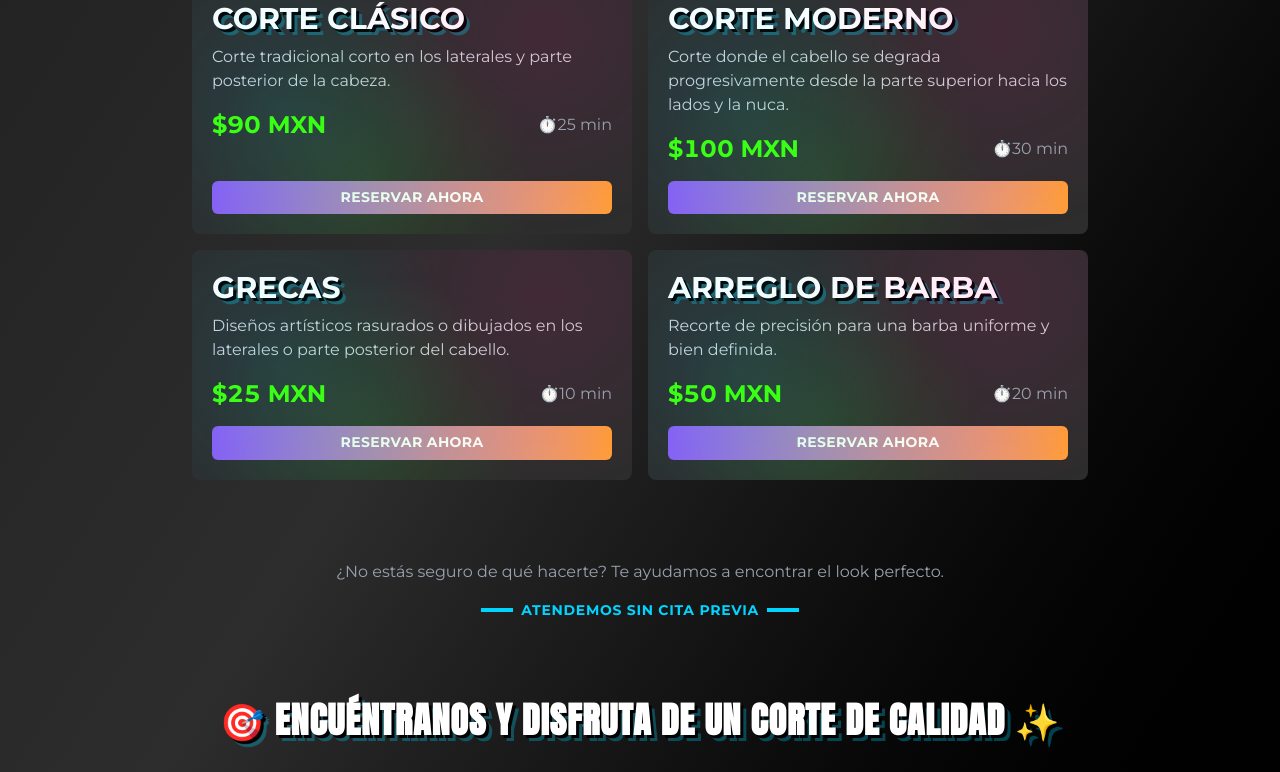
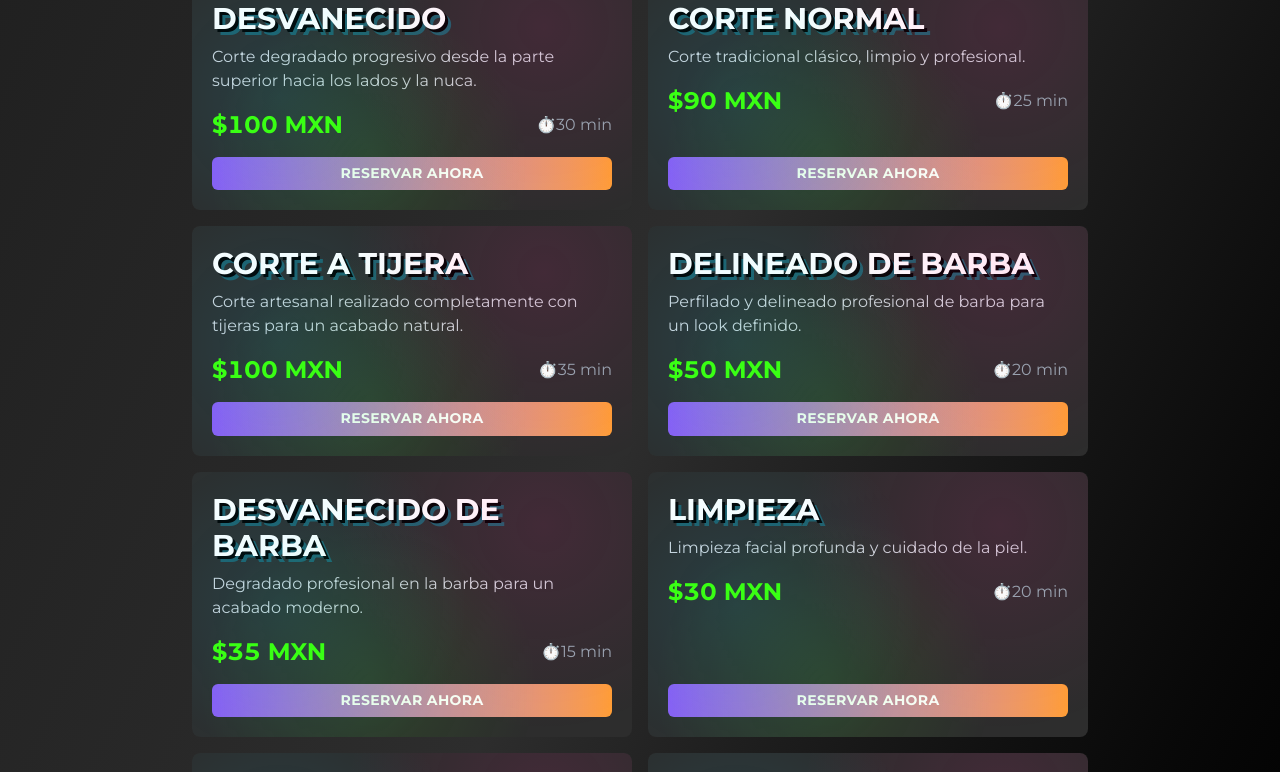
Before and after one commit to mael2021/barbershop, a React (Vite) app: page / in a window 1280 px wide. Shown: the part 965-1737 px from the top of the page. Built offline with nearby package versions, Linux system fonts and the light colour scheme; no server answers.

Commit message:
Cambie informacion, mejore interfaz etc

```diff
--- a/src/consts/services.ts
+++ b/src/consts/services.ts
@@ -2,31 +2,75 @@ import type { Service } from "@/types";
 
 export const services: Service[] = [
   {
-    name: "Corte Clásico",
-    description: "Corte tradicional corto en los laterales y parte posterior de la cabeza.",
+    name: "Desvanecido",
+    description: "Corte degradado progresivo desde la parte superior hacia los lados y la nuca.",
+    price: 100,
+    duration: "30 min",
+    image: "/images/services/desvanecido.jpg",
+  },
+  {
+    name: "Corte Normal",
+    description: "Corte tradicional clásico, limpio y profesional.",
     price: 90,
     duration: "25 min",
-    image: "/images/services/classic-cut.jpg",
+    image: "/images/services/corte-normal.jpg",
   },
   {
-    name: "Corte Moderno",
-    description: "Corte donde el cabello se degrada progresivamente desde la parte superior hacia los lados y la nuca.",
+    name: "Corte a Tijera",
+    description: "Corte artesanal realizado completamente con tijeras para un acabado natural.",
     price: 100,
-    duration: "30 min",
-    image: "/images/services/modern-cut.jpg",
+    duration: "35 min",
+    image: "/images/services/corte-tijera.jpg",
+  },
+  {
+    name: "Delineado de Barba",
+    description: "Perfilado y delineado profesional de barba para un look definido.",
+    price: 50,
+    duration: "20 min",
+    image: "/images/services/delineado-barba.jpg",
+  },
+  {
+    name: "Desvanecido de Barba",
+    description: "Degradado profesional en la barba para un acabado moderno.",
+    price: 35,
+    duration: "15 min",
+    image: "/images/services/desvanecido-barba.jpg",
+  },
+  {
+    name: "Limpieza",
+    description: "Limpieza facial profunda y cuidado de la piel.",
+    price: 30,
+    duration: "20 min",
+    image: "/images/services/limpieza.jpg",
+  },
+  {
+    name: "Pigmentación",
+    description: "Pigmentación capilar para disimular calvicie o dar densidad visual.",
+    price: 30,
+    duration: "25 min",
+    image: "/images/services/pigmentacion.jpg",
+  },
+  {
+    name: "Afeitado con Navaja",
+    description: "Afeitado tradicional con navaja para un acabado suave y profesional.",
+    price: 40,
+    duration: "25 min",
+    image: "/images/services/afeitado-navaja.jpg",
+  },
+  {
+    name: "Limpieza de Ceja",
+    description: "Perfilado y limpieza profesional de cejas.",
+    price: 20,
+    duration: "10 min",
+    image: "/images/services/limpieza-ceja.jpg",
   },
   {
     name: "Grecas",
     description: "Diseños artísticos rasurados o dibujados en los laterales o parte posterior del cabello.",
-    price: 25,
-    duration: "10 min",
-    image: "/images/services/designs.jpg",
-  },
-  {
-    name: "Arreglo de Barba",
-    description: "Recorte de precisión para una barba uniforme y bien definida.",
-    price: 50,
-    duration: "20 min",
-    image: "/images/services/beard.jpg",
+    price: 0,
+    duration: "15 min",
+    image: "/images/services/grecas.jpg",
+    isCustomPriced: true,
+    customPrice: "Precio a consultar",
   },
 ];
```
